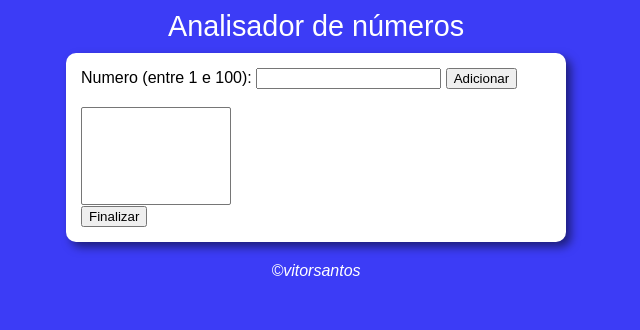
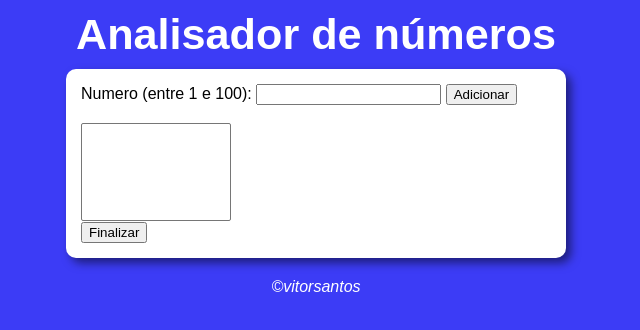
Before and after one commit to vitorstfw/javascript, a plain HTML site: page aula18/desafio.html in a window 1280 px wide. Shown: the whole page, without its empty margins (324-964 px from the left). Drawn offline with Linux system fonts and the light colour scheme.

Commit message:
uso do label

```diff
--- a/aula18/desafio.html
+++ b/aula18/desafio.html
@@ -8,16 +8,18 @@
 </head>
 <body>
     <header>
-    Analisador de números
+    <h1>Analisador de números</h1>
     </header>
   <section>
     <div>
-        Numero (entre 1 e 100):
+        <label for="fnum">Numero (entre 1 e 100):</label>
          <input type="number" name="fnum" id="fnum">
          <input type="button" value="Adicionar" onclick="adicionar()">
           <br>
           <br>
-        <select name="flista" id="flista" size="6"></select>
+        <select name="flista" id="flista" size="6">
+
+        </select>
         <br>
        <input type="button" value="Finalizar" onclick="finalizar()">
 
--- a/aula18/style.css
+++ b/aula18/style.css
@@ -13,6 +13,10 @@ color: white;
 text-align: center;
 font-size: 1.8em;
 margin: 10px;
+}
+
+header h1{
+font-size: 1.5em;
 }
 
 section{
```
Also changed, not shown: exaula12/ex03/ex01.html (+1 -1 lines).
